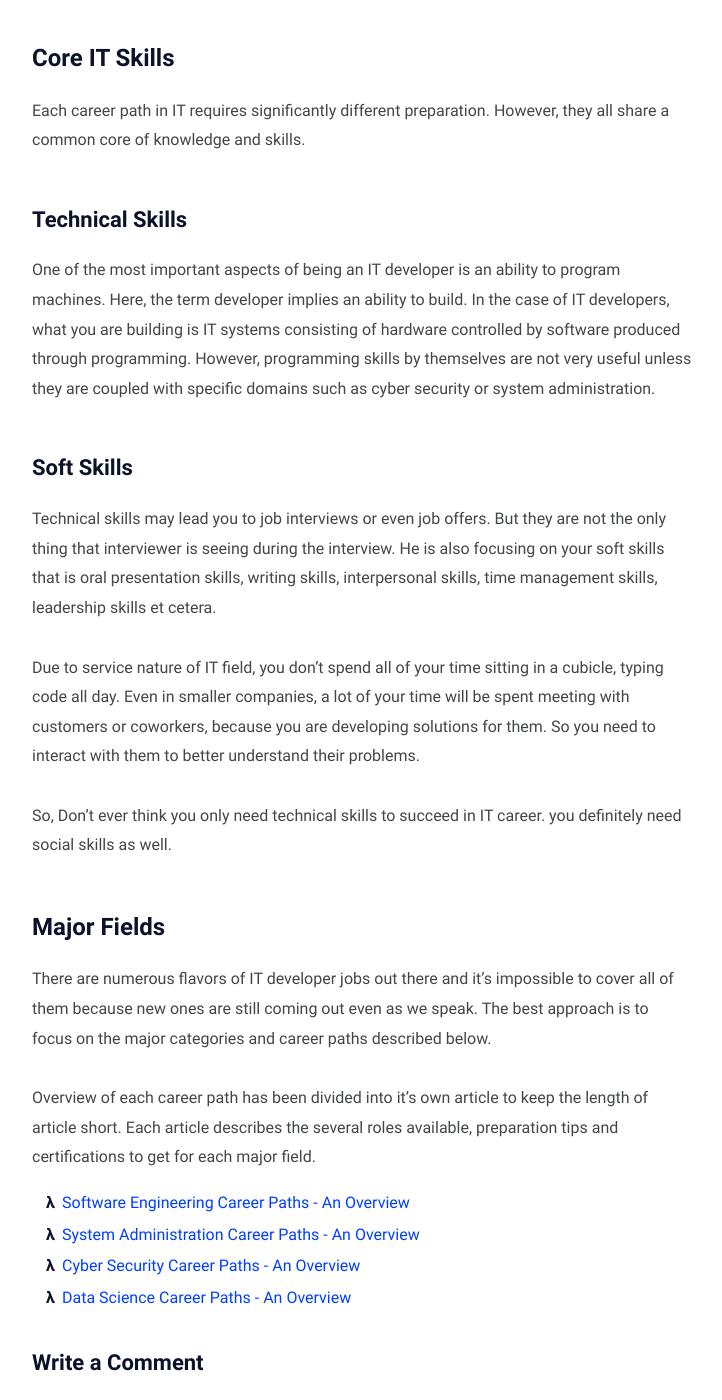
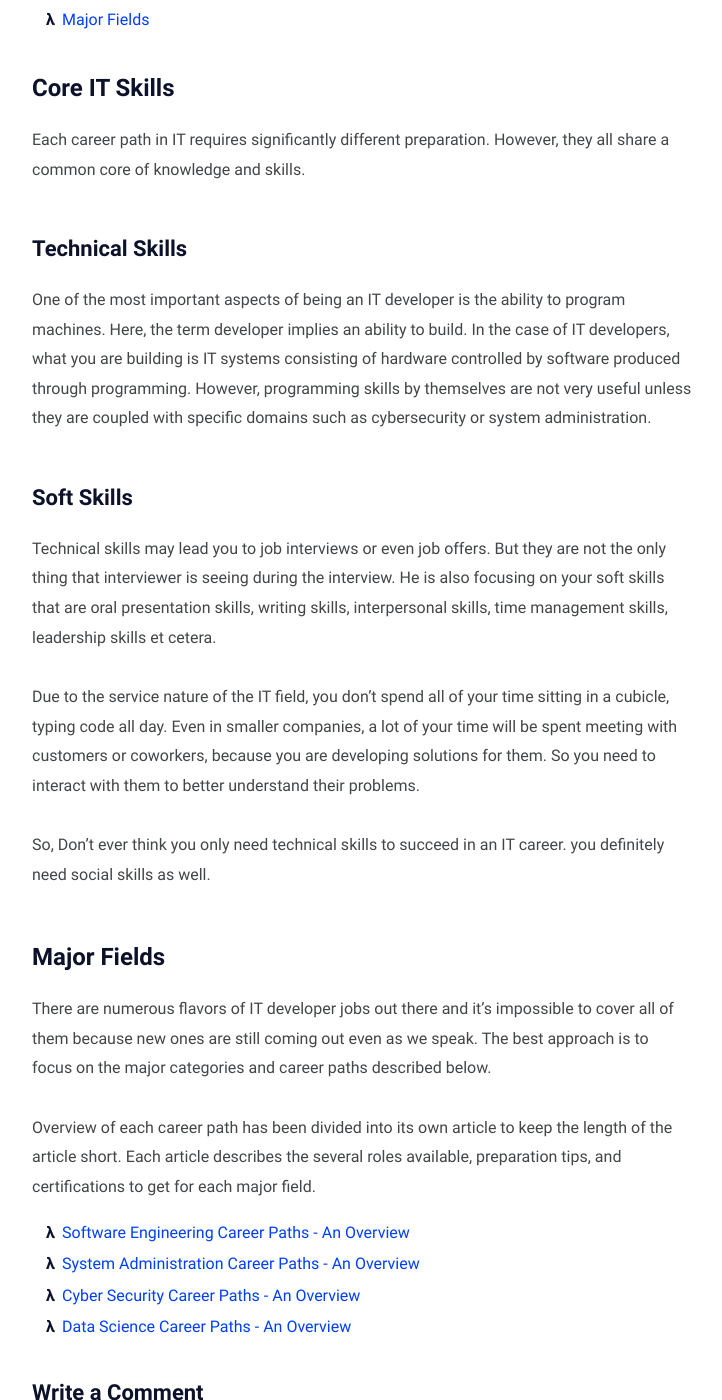
Before and after one commit to Waris-Ali-Tech/warisali.tech, a Jekyll site: the page built from _posts/2019-07-21-which-career-should-you-persue-in-it/2019-07-21-which-career-should-you-pursue-in-it.md, in a window 1280 px wide and 1400 px high, scrolled down 1416 px. Shown: the whole window, without its empty margins (278-1000 px from the left). Built offline with Jekyll 4.4.1, drawn with Linux system fonts in a browser that asks for light colours; some web fonts are replaced; some of the changed text lies outside the part shown.

Commit message:
bug: Fix grammatical mistakes in which career should you choose post

```diff
--- a/_posts/2019-07-21-which-career-should-you-persue-in-it/2019-07-21-which-career-should-you-pursue-in-it.md
+++ b/_posts/2019-07-21-which-career-should-you-persue-in-it/2019-07-21-which-career-should-you-pursue-in-it.md
@@ -14,26 +14,18 @@ tags:
 ---
 
 # Background
-I was interested in programming since I was in 6th grade. But because of no proper guidance, I messed around here and
-there in the technologies realm. I liked making computer do things. Whenever I got an idea, I just search about it on the
-internet and made it. But after some time, I started to feel like I was not becoming master in some field. I was like jack
-of all trades but the master of none.
+I was interested in programming since I was in 6th grade. But because of no proper guidance, I messed around here and there in the technologies realm. I liked making the computer do things. Whenever I got an idea, I just searched for it on the internet and made it. But after some time, I started to feel like I was not becoming a master in some field. I was like a jack of all trades but the master of none.
 
-So I started reading a lot of articles on How to choose a field in Computer Science. I wanted a field that allowed me to create new interesting things which would help people and solve their problems. I tried Machine Learning, but it was too mathematical for me. So, I finally choose to pursue mastery in Web Development and Cloud Architecture field.
+So I started reading a lot of articles on How to choose a field in Computer Science. I wanted a field that allowed me to create new and interesting things that would help people and solve their problems. I tried Machine Learning, but it was too mathematical for me. So, I finally choose to pursue mastery in Web Development and Cloud Architecture field.
 
-So I am writing this article to help those who are don't know what field to pursue their careers in, or just starting out
-in Computer Science in general.
+So I am writing this article to help those who are don’t know what field to pursue their careers in, or just starting out in Computer Science in general.
 
 # Introduction
-Information has changed the world. More industries than ever are leveraging IT to solve problems. As companies strive to
-keep up with the times, more job are becoming available. But with so many options to choose from, how do you decide
-which one to choose from?
+Information technology has changed the world. More industries than ever are leveraging IT to solve problems. As companies strive to keep up with the times, more jobs are becoming available. But with so many options to choose from, how do you decide which one to choose from?
 
-As the old saying goes, knowledge is power, and I hope this article will empower you to make an informed decision in your
-pursuit of IT developer careers.
+As the old saying goes, knowledge is power, and I hope this article will empower you to make an informed decision in your pursuit of IT developer careers.
 
-This is a long post but try to read fully, It will help you a lot.
-
+This is a long post but try to read fully. It will help you a lot.
 # Table of Contents
 
 - [Core IT Skills](#core-it-skills)
@@ -42,32 +34,22 @@ This is a long post but try to read fully, It will help you a lot.
 - [Major Fields](#major-fields)
 
 # Core IT Skills
-Each career path in IT requires significantly different preparation. However, they all share a common core of knowledge and
-skills.
+Each career path in IT requires significantly different preparation. However, they all share a common core of knowledge and skills.
 
 ## Technical Skills
-One of the most important aspects of being an IT developer is an ability to program machines. Here, the term developer
-implies an ability to build. In the case of IT developers, what you are building is IT systems consisting of hardware
-controlled by software produced through programming. However, programming skills by themselves are not very useful
-unless they are coupled with specific domains such as cyber security or system administration.
+One of the most important aspects of being an IT developer is the ability to program machines. Here, the term developer implies an ability to build. In the case of IT developers, what you are building is IT systems consisting of hardware controlled by software produced through programming. However, programming skills by themselves are not very useful unless they are coupled with specific domains such as cybersecurity or system administration.
 
 ## Soft Skills
-Technical skills may lead you to job interviews or even job offers. But they are not the only thing that interviewer is
-seeing during the interview. He is also focusing on your soft skills that is oral presentation skills, writing skills,
-interpersonal skills, time management skills, leadership skills et cetera.
+Technical skills may lead you to job interviews or even job offers. But they are not the only thing that interviewer is seeing during the interview. He is also focusing on your soft skills that are oral presentation skills, writing skills, interpersonal skills, time management skills, leadership skills et cetera.
 
-Due to service nature of IT field, you don't spend all of your time sitting in a cubicle, typing code all day. Even in
-smaller companies, a lot of your time will be spent meeting with customers or coworkers, because you are developing
-solutions for them. So you need to interact with them to better understand their problems.
+Due to the service nature of the IT field, you don’t spend all of your time sitting in a cubicle, typing code all day. Even in smaller companies, a lot of your time will be spent meeting with customers or coworkers, because you are developing solutions for them. So you need to interact with them to better understand their problems.
 
-So, Don't ever think you only need technical skills to succeed in IT career. you definitely need social skills as well.
+So, Don’t ever think you only need technical skills to succeed in an IT career. you definitely need social skills as well.
 
 # Major Fields
-There are numerous flavors of IT developer jobs out there and it's impossible to cover all of them because new ones are
-still coming out even as we speak. The best approach is to focus on the major categories and career paths described below.
+There are numerous flavors of IT developer jobs out there and it’s impossible to cover all of them because new ones are still coming out even as we speak. The best approach is to focus on the major categories and career paths described below.
 
-Overview of each career path has been divided into it's own article to keep the length of article short. Each article describes
-the several roles available, preparation tips and certifications to get for each major field.
+Overview of each career path has been divided into its own article to keep the length of the article short. Each article describes the several roles available, preparation tips, and certifications to get for each major field.
 
 - [Software Engineering Career Paths - An Overview](/software-engineering-career-paths)
 - [System Administration Career Paths - An Overview](/system-administration-career-paths)
```
Also changed, not shown: other parts of _posts/2019-07-21-which-career-should-you-persue-in-it/2019-07-21-which-career-should-you-pursue-in-it.md (+1 -1 lines).
